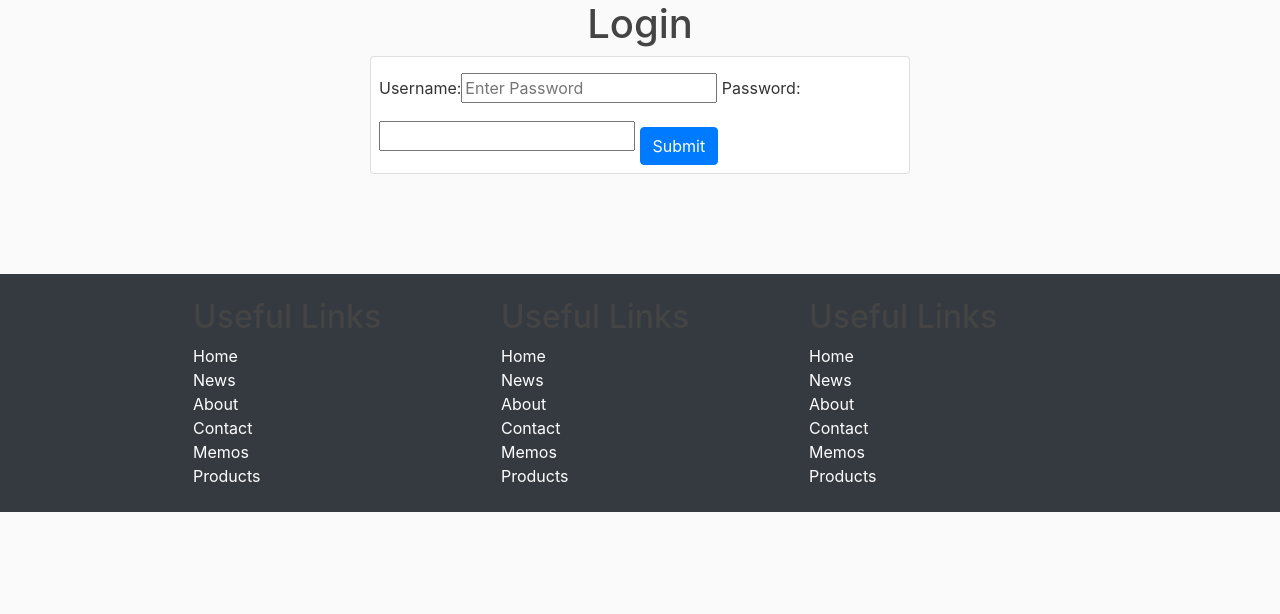
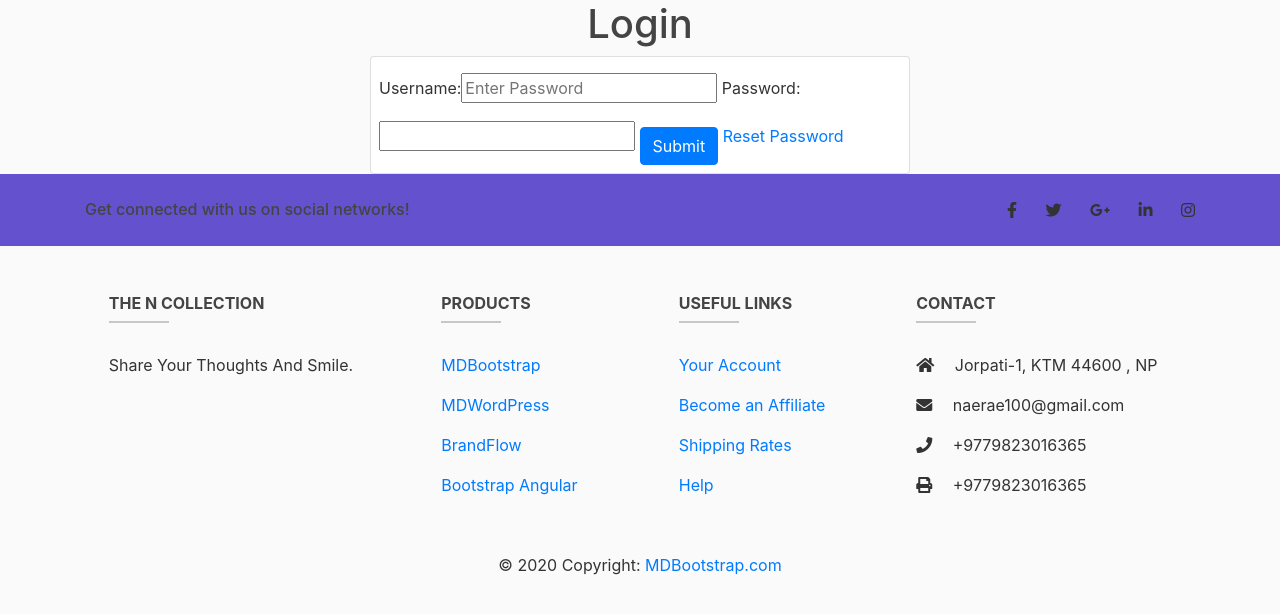
Before and after one commit to naerae100/Droid-, a Django app: page /login?next=/password_change in a window 1280 px wide. Shown: the part 70-684 px from the top of the page. Run offline with Django 3.2, Linux system fonts and the light colour scheme; some libraries are stand-ins or nearby versions.

Commit message:
Password reset option was made and fully implemented

```diff
--- a/TheNCollection/Droid/views.py
+++ b/TheNCollection/Droid/views.py
@@ -15,7 +15,7 @@ from django.urls import reverse_lazy
 from django.contrib.staticfiles.views import serve
 
 from django.db.models import Q
-
+from userlogin.auth import user_only,admin_only,unauthenticated_user
 class PostCreateView(LoginRequiredMixin, CreateView):
     model = Post
     template_name = 'Droid/post_form.html'
--- a/TheNCollection/TheNCollection/urls.py
+++ b/TheNCollection/TheNCollection/urls.py
@@ -17,11 +17,17 @@ from django.contrib import admin
 from django.urls import path,include
 from django.conf import settings
 from django.conf.urls.static import static
-
+from django.contrib.auth import views as auth_views
 urlpatterns = [
     path('', include('userlogin.urls')),
     path('droid/', include('Droid.urls')),
-    path('administration/', include('administration.urls'))
+    path('administration/', include('administration.urls')),
+
+    path('reset_password/',auth_views.PasswordResetView.as_view(template_name='Droid/password_reset.html'),name="reset_password"),
+    path('password-reset/done/',auth_views.PasswordResetDoneView.as_view(template_name='Droid/password_reset_done.html'),name="password_reset_done"),
+    path('password-reset-confirm/<uidb64>/<token>/',auth_views.PasswordResetConfirmView.as_view(template_name='Droid/password_reset_confirm.html'),name="password_reset_confirm"),
+    path('reset_password_complete/',auth_views.PasswordResetCompleteView.as_view(template_name='Droid/password_reset_complete.html'),name="password_reset_complete"),
+
 ]
 if settings.DEBUG:
     urlpatterns += static(settings.STATIC_URL, document_root=settings.STATIC_URL)
--- a/TheNCollection/templates/footer.html
+++ b/TheNCollection/templates/footer.html
@@ -1,39 +1,141 @@
-<div class="footer p-4 bg-dark text-white" style="margin-top:100px;">
-  <div class="container-fluid">
-    <div class="row justify-content-center">
-      <div class="col-md-3">
-        <h2>Useful Links</h2>
-        <ul class="list-unstyled">
-          <li>Home</li>
-          <li>News</li>
-          <li>About</li>
-           <li>Contact</li>
-           <li>Memos</li>
-           <li>Products</li>
-        </ul>
+<!-- Footer -->
+<footer class="page-footer font-small unique-color-dark">
+
+  <div style="background-color: #6351ce;">
+    <div class="container">
+
+      <!-- Grid row-->
+      <div class="row py-4 d-flex align-items-center">
+
+        <!-- Grid column -->
+        <div class="col-md-6 col-lg-5 text-center text-md-left mb-4 mb-md-0">
+          <h6 class="mb-0">Get connected with us on social networks!</h6>
+        </div>
+        <!-- Grid column -->
+
+        <!-- Grid column -->
+        <div class="col-md-6 col-lg-7 text-center text-md-right">
+
+          <!-- Facebook -->
+          <a class="fb-ic">
+            <i class="fab fa-facebook-f white-text mr-4"> </i>
+          </a>
+          <!-- Twitter -->
+          <a class="tw-ic">
+            <i class="fab fa-twitter white-text mr-4"> </i>
+          </a>
+          <!-- Google +-->
+          <a class="gplus-ic">
+            <i class="fab fa-google-plus-g white-text mr-4"> </i>
+          </a>
+          <!--Linkedin -->
+          <a class="li-ic">
+            <i class="fab fa-linkedin-in white-text mr-4"> </i>
+          </a>
+          <!--Instagram-->
+          <a class="ins-ic">
+            <i class="fab fa-instagram white-text"> </i>
+          </a>
+
+        </div>
+        <!-- Grid column -->
+
       </div>
-       <div class="col-md-3">
-        <h2>Useful Links</h2>
-        <ul class="list-unstyled">
-          <li>Home</li>
-          <li>News</li>
-          <li>About</li>
-           <li>Contact</li>
-           <li>Memos</li>
-           <li>Products</li>
-        </ul>
-      </div>
-      <div class="col-md-3">
-        <h2>Useful Links</h2>
-        <ul class="list-unstyled">
-          <li>Home</li>
-          <li>News</li>
-          <li>About</li>
-           <li>Contact</li>
-           <li>Memos</li>
-           <li>Products</li>
-        </ul>
-      </div>
+      <!-- Grid row-->
+
     </div>
   </div>
-</div>
+
+  <!-- Footer Links -->
+  <div class="container text-center text-md-left mt-5">
+
+    <!-- Grid row -->
+    <div class="row mt-3">
+
+      <!-- Grid column -->
+      <div class="col-md-3 col-lg-4 col-xl-3 mx-auto mb-4">
+
+        <!-- Content -->
+        <h6 class="text-uppercase font-weight-bold">The N Collection</h6>
+        <hr class="deep-purple accent-2 mb-4 mt-0 d-inline-block mx-auto" style="width: 60px;">
+        <p>Share Your Thoughts And Smile.</p>
+
+      </div>
+      <!-- Grid column -->
+
+      <!-- Grid column -->
+      <div class="col-md-2 col-lg-2 col-xl-2 mx-auto mb-4">
+
+        <!-- Links -->
+        <h6 class="text-uppercase font-weight-bold">Products</h6>
+        <hr class="deep-purple accent-2 mb-4 mt-0 d-inline-block mx-auto" style="width: 60px;">
+        <p>
+          <a href="#!">MDBootstrap</a>
+        </p>
+        <p>
+          <a href="#!">MDWordPress</a>
+        </p>
+        <p>
+          <a href="#!">BrandFlow</a>
+        </p>
+        <p>
+          <a href="#!">Bootstrap Angular</a>
+        </p>
+
+      </div>
+      <!-- Grid column -->
+
+      <!-- Grid column -->
+      <div class="col-md-3 col-lg-2 col-xl-2 mx-auto mb-4">
+
+        <!-- Links -->
+        <h6 class="text-uppercase font-weight-bold">Useful links</h6>
+        <hr class="deep-purple accent-2 mb-4 mt-0 d-inline-block mx-auto" style="width: 60px;">
+        <p>
+          <a href="#!">Your Account</a>
+        </p>
+        <p>
+          <a href="#!">Become an Affiliate</a>
+        </p>
+        <p>
+          <a href="#!">Shipping Rates</a>
+        </p>
+        <p>
+          <a href="#!">Help</a>
+        </p>
+
+      </div>
+      <!-- Grid column -->
+
+      <!-- Grid column -->
+      <div class="col-md-4 col-lg-3 col-xl-3 mx-auto mb-md-0 mb-4">
+
+        <!-- Links -->
+        <h6 class="text-uppercase font-weight-bold">Contact</h6>
+        <hr class="deep-purple accent-2 mb-4 mt-0 d-inline-block mx-auto" style="width: 60px;">
+        <p>
+          <i class="fas fa-home mr-3"></i> Jorpati-1, KTM 44600 , NP</p>
+        <p>
+          <i class="fas fa-envelope mr-3"></i> naerae100@gmail.com</p>
+        <p>
+          <i class="fas fa-phone mr-3"></i> +9779823016365</p>
+        <p>
+          <i class="fas fa-print mr-3"></i> +9779823016365</p>
+
+      </div>
+      <!-- Grid column -->
+
+    </div>
+    <!-- Grid row -->
+
+  </div>
+  <!-- Footer Links -->
+
+  <!-- Copyright -->
+  <div class="footer-copyright text-center py-3">© 2020 Copyright:
+    <a href="https://mdbootstrap.com/"> MDBootstrap.com</a>
+  </div>
+  <!-- Copyright -->
+
+</footer>
+<!-- Footer -->
--- a/TheNCollection/userlogin/templates/userlogin/login.html
+++ b/TheNCollection/userlogin/templates/userlogin/login.html
@@ -17,6 +17,7 @@
                     {% csrf_token %}
                     {{ form_login | bootstrap_horizontal }}
                     <button type="submit" class="btn btn-primary mt-3">Submit</button>
+                    <a href="/reset_password">Reset Password</a>
                 </form>
             </div>
         </div>
```
Also changed, not shown: TheNCollection/Droid/templates/Droid/password_reset.html (added, +26 -0 lines), TheNCollection/Droid/templates/Droid/password_reset_complete.html (added, +12 -0 lines), TheNCollection/Droid/templates/Droid/password_reset_confirm.html (added, +23 -0 lines), TheNCollection/Droid/templates/Droid/password_reset_done.html (added, +12 -0 lines), TheNCollection/TheNCollection/settings.py (+9 -1 lines), TheNCollection/userlogin/templates/userlogin/homepage.html (+16 -19 lines), TheNCollection/db.sqlite3, TheNCollection/static/images/blo.jpg (added), TheNCollection/static/images/cat.jpg (added), TheNCollection/static/images/down.jpg (added), TheNCollection/static/images/ind.png (added), TheNCollection/static/images/mac.jpg (added), TheNCollection/static/images/mail.gif (added), TheNCollection/static/images/nemo.png (added), 1 more files.
